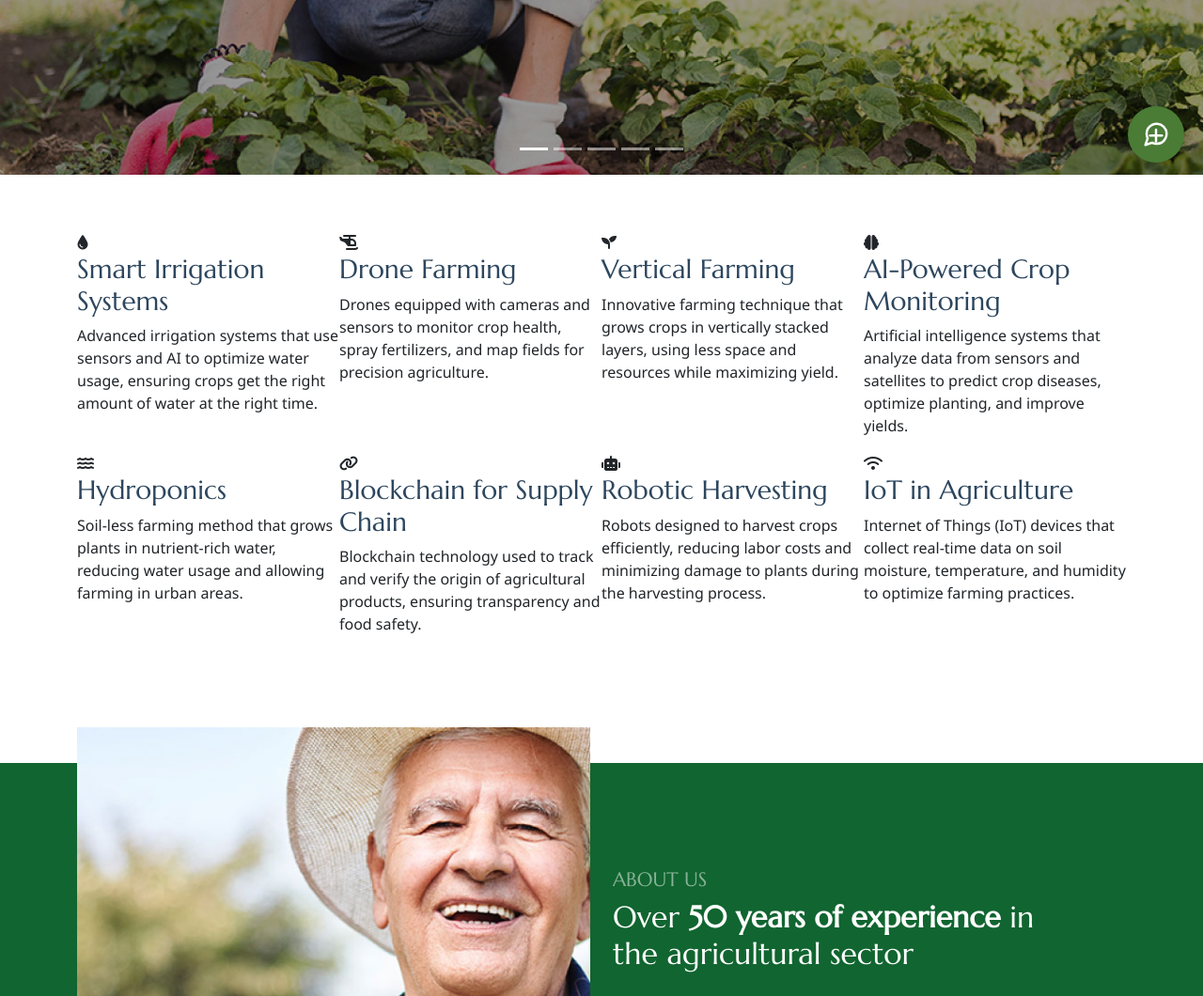
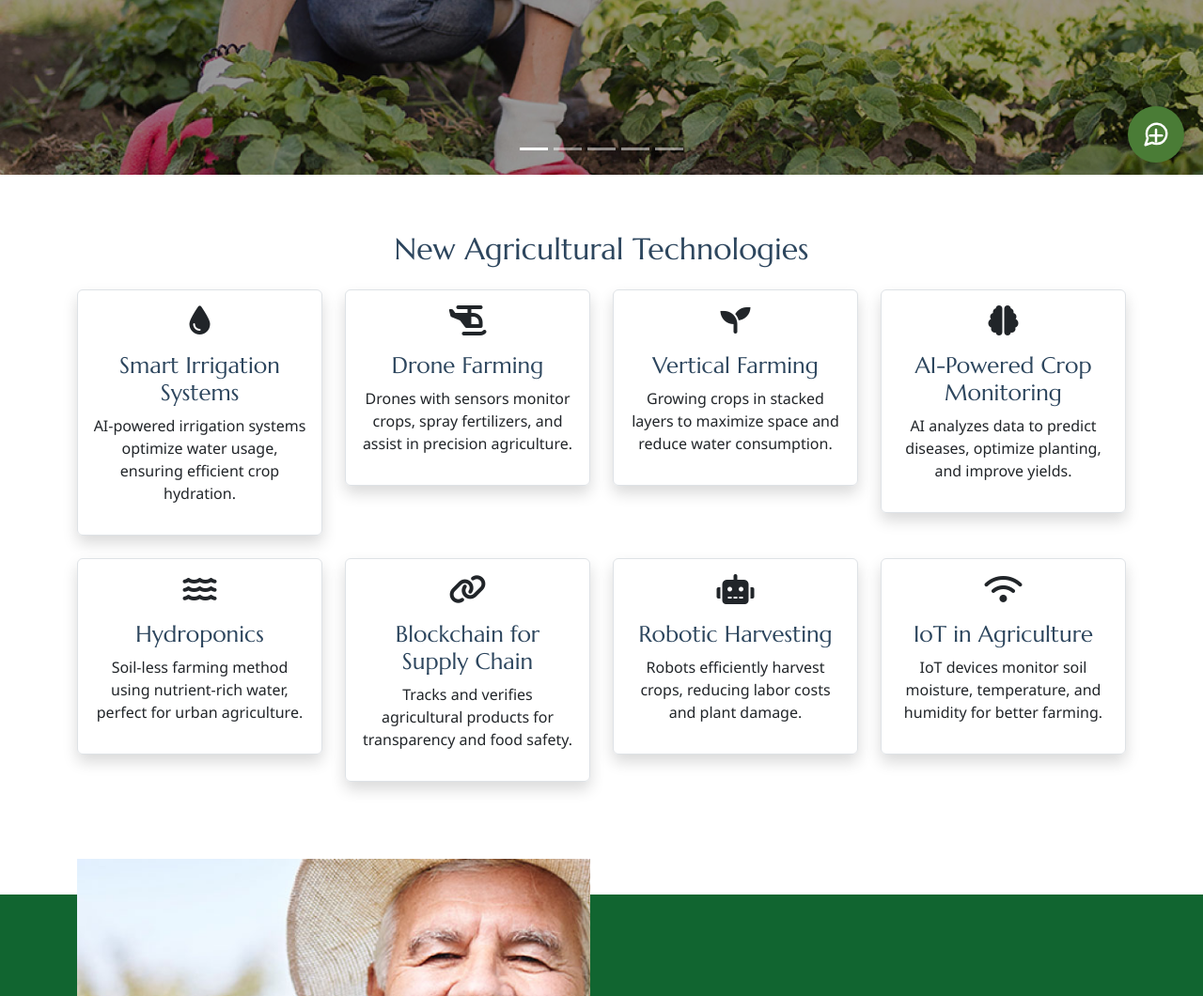
Before and after one commit to DhanushikaGit/Agriculture, a PHP site: page /The/home.php in a window 1280 px wide. Shown: the part 607-1667 px from the top of the page at 94% size. Run offline with PHP 8.4, Linux system fonts and the light colour scheme; data that the repository does not hold is empty.

Commit message:
8th commit

```diff
--- a/User/farming_tips.php
+++ b/User/farming_tips.php
@@ -379,7 +379,7 @@ div[id^="details-"]:target {
 <?php include 'chatbot.php'; ?>
     <div class="container mx-auto">
         <h1 class="text-3xl font-bold text-center mb-6">Quick and Useful Tips for Successful Farming</h1>
-        <img src="image.png" class="mx-auto mb-4 rounded-lg shadow-md" alt="Tips for successful farming" width="500">
+        <img src="./assets/img/anuradhapura4.jpg" class="mx-auto mb-4 rounded-lg shadow-md" alt="Tips for successful farming" width="500">
 
         <p class="text-gray-700 text-center mb-6">
             Farming may feel overwhelming at first, especially without proper planning. It's best to start small and learn gradually.
--- a/User/home.php
+++ b/User/home.php
@@ -107,109 +107,93 @@ if (!$result) {
 
     </section><!-- /Hero Section -->
 <!-- New Technology Grid Section -->
-<!-- New Technology Grid Section -->
 <section id="technology" class="technology section">
   <div class="container">
-    <div class="row g-0">
+    <h2 class="text-center mb-4">New Agricultural Technologies</h2>
+    <div class="row g-4">
       <!-- Tech 1 -->
       <div class="col-lg-3 col-md-6">
-        <div class="tech-item">
-          <div class="tech-icon">
-            <i class="fas fa-tint"></i> <!-- Font Awesome icon for water -->
+        <div class="tech-item text-center p-3 border rounded shadow">
+          <div class="tech-icon mb-3">
+            <i class="fas fa-tint fa-2x"></i>
           </div>
-          <h3 class="tech-heading">Smart Irrigation Systems</h3>
-          <p>
-            Advanced irrigation systems that use sensors and AI to optimize water usage, ensuring crops get the right amount of water at the right time.
-          </p>
+          <h4 class="tech-heading">Smart Irrigation Systems</h4>
+          <p>AI-powered irrigation systems optimize water usage, ensuring efficient crop hydration.</p>
         </div>
       </div>
       <!-- Tech 2 -->
       <div class="col-lg-3 col-md-6">
-        <div class="tech-item">
-          <div class="tech-icon">
-            <i class="fas fa-helicopter"></i> <!-- Font Awesome icon for drone -->
+        <div class="tech-item text-center p-3 border rounded shadow">
+          <div class="tech-icon mb-3">
+            <i class="fas fa-helicopter fa-2x"></i>
           </div>
-          <h3 class="tech-heading">Drone Farming</h3>
-          <p>
-            Drones equipped with cameras and sensors to monitor crop health, spray fertilizers, and map fields for precision agriculture.
-          </p>
+          <h4 class="tech-heading">Drone Farming</h4>
+          <p>Drones with sensors monitor crops, spray fertilizers, and assist in precision agriculture.</p>
         </div>
       </div>
       <!-- Tech 3 -->
       <div class="col-lg-3 col-md-6">
-        <div class="tech-item">
-          <div class="tech-icon">
-            <i class="fas fa-seedling"></i> <!-- Font Awesome icon for plants -->
+        <div class="tech-item text-center p-3 border rounded shadow">
+          <div class="tech-icon mb-3">
+            <i class="fas fa-seedling fa-2x"></i>
           </div>
-          <h3 class="tech-heading">Vertical Farming</h3>
-          <p>
-            Innovative farming technique that grows crops in vertically stacked layers, using less space and resources while maximizing yield.
-          </p>
+          <h4 class="tech-heading">Vertical Farming</h4>
+          <p>Growing crops in stacked layers to maximize space and reduce water consumption.</p>
         </div>
       </div>
       <!-- Tech 4 -->
       <div class="col-lg-3 col-md-6">
-        <div class="tech-item">
-          <div class="tech-icon">
-            <i class="fas fa-brain"></i> <!-- Font Awesome icon for AI -->
+        <div class="tech-item text-center p-3 border rounded shadow">
+          <div class="tech-icon mb-3">
+            <i class="fas fa-brain fa-2x"></i>
           </div>
-          <h3 class="tech-heading">AI-Powered Crop Monitoring</h3>
-          <p>
-            Artificial intelligence systems that analyze data from sensors and satellites to predict crop diseases, optimize planting, and improve yields.
-          </p>
+          <h4 class="tech-heading">AI-Powered Crop Monitoring</h4>
+          <p>AI analyzes data to predict diseases, optimize planting, and improve yields.</p>
         </div>
       </div>
       <!-- Tech 5 -->
       <div class="col-lg-3 col-md-6">
-        <div class="tech-item">
-          <div class="tech-icon">
-            <i class="fas fa-water"></i> <!-- Font Awesome icon for hydroponics -->
+        <div class="tech-item text-center p-3 border rounded shadow">
+          <div class="tech-icon mb-3">
+            <i class="fas fa-water fa-2x"></i>
           </div>
-          <h3 class="tech-heading">Hydroponics</h3>
-          <p>
-            Soil-less farming method that grows plants in nutrient-rich water, reducing water usage and allowing farming in urban areas.
-          </p>
+          <h4 class="tech-heading">Hydroponics</h4>
+          <p>Soil-less farming method using nutrient-rich water, perfect for urban agriculture.</p>
         </div>
       </div>
       <!-- Tech 6 -->
       <div class="col-lg-3 col-md-6">
-        <div class="tech-item">
-          <div class="tech-icon">
-            <i class="fas fa-link"></i> <!-- Font Awesome icon for blockchain -->
+        <div class="tech-item text-center p-3 border rounded shadow">
+          <div class="tech-icon mb-3">
+            <i class="fas fa-link fa-2x"></i>
           </div>
-          <h3 class="tech-heading">Blockchain for Supply Chain</h3>
-          <p>
-            Blockchain technology used to track and verify the origin of agricultural products, ensuring transparency and food safety.
-          </p>
+          <h4 class="tech-heading">Blockchain for Supply Chain</h4>
+          <p>Tracks and verifies agricultural products for transparency and food safety.</p>
         </div>
       </div>
       <!-- Tech 7 -->
       <div class="col-lg-3 col-md-6">
-        <div class="tech-item">
-          <div class="tech-icon">
-            <i class="fas fa-robot"></i> <!-- Font Awesome icon for robots -->
+        <div class="tech-item text-center p-3 border rounded shadow">
+          <div class="tech-icon mb-3">
+            <i class="fas fa-robot fa-2x"></i>
           </div>
-          <h3 class="tech-heading">Robotic Harvesting</h3>
-          <p>
-            Robots designed to harvest crops efficiently, reducing labor costs and minimizing damage to plants during the harvesting process.
-          </p>
+          <h4 class="tech-heading">Robotic Harvesting</h4>
+          <p>Robots efficiently harvest crops, reducing labor costs and plant damage.</p>
         </div>
       </div>
       <!-- Tech 8 -->
       <div class="col-lg-3 col-md-6">
-        <div class="tech-item">
-          <div class="tech-icon">
-            <i class="fas fa-wifi"></i> <!-- Font Awesome icon for IoT -->
+        <div class="tech-item text-center p-3 border rounded shadow">
+          <div class="tech-icon mb-3">
+            <i class="fas fa-wifi fa-2x"></i>
           </div>
-          <h3 class="tech-heading">IoT in Agriculture</h3>
-          <p>
-            Internet of Things (IoT) devices that collect real-time data on soil moisture, temperature, and humidity to optimize farming practices.
-          </p>
+          <h4 class="tech-heading">IoT in Agriculture</h4>
+          <p>IoT devices monitor soil moisture, temperature, and humidity for better farming.</p>
         </div>
       </div>
     </div>
   </div>
-</section><!-- /New Technology Grid Section -->
+</section>
 
 
 
--- a/admin/add_blog.php
+++ b/admin/add_blog.php
@@ -183,7 +183,7 @@ if (!$result) {
     </div>
 
     <footer class="w-full bg-white text-center p-4 mt-6">
-        <p class="text-gray-600">&copy; <?php echo date("Y"); ?> The Department of Agriculture Services. All rights reserved.</p>
+        <p class="text-gray-600">&copy; <?php echo date("Y"); ?> Agriculture Hub. All rights reserved.</p>
     </footer>
 
     <!-- AlpineJS for Dropdown Nav -->
--- a/admin/contact.php
+++ b/admin/contact.php
@@ -106,7 +106,7 @@ if (isset($_POST["reply_submit"])) {
     </style>
 </head>
 <body>
-    <h2>User Queries</h2>
+    <h2> Manage User Queries</h2>
     <table>
         <tr>
             <th>Name</th>
--- a/admin/dashbord.php
+++ b/admin/dashbord.php
@@ -549,7 +549,7 @@
     <?php include '../admin/admin_header.php'; ?>
     <!-- Content Area -->
     <div class="content">
-        <h1 class="page-title"><i class="fas fa-seedling"></i> Agriculture Department Dashboard</h1>
+
 
         <!-- Stat Cards -->
         <div class="dashboard-cards">
@@ -836,5 +836,9 @@
             }
         });
     </script>
+
+    <footer class="w-full bg-white text-center p-4 mt-6">
+        <p class="text-gray-600">&copy; <?php echo date("Y"); ?> Agriculture Hub. All rights reserved.</p>
+    </footer>
 </body>
 </html>
--- a/admin/user_manage.php
+++ b/admin/user_manage.php
@@ -140,7 +140,7 @@ if (!$result) {
 </head>
 <body>
 
-    <h1>User List</h1>
+    <h1> Manage User List</h1>
 
     <!-- Table to display users' data -->
     <table>
--- a/admin/water_manage.php
+++ b/admin/water_manage.php
@@ -84,7 +84,7 @@ $conn->close();
 </head>
 <body class="bg-gray-100 p-6">
     <div class="max-w-4xl mx-auto bg-white shadow-lg rounded-lg p-6">
-        <h2 class="text-2xl font-bold text-gray-800 text-center">Add Water Schedule</h2>
+        <h2 class="text-2xl font-bold text-gray-800 text-center">Manage Water Schedule</h2>
 
         <form method="post" class="bg-gray-50 p-4 rounded-lg shadow-md mt-4">
             <label class="block font-medium text-gray-600">Region:</label>
```
Also changed, not shown: User/farming_guildline.php (+12 -6 lines), User/view_videos.php (added, +141 -0 lines), admin/admin_manage_videos.php (added, +139 -0 lines), uploads/67e1884ebde1c.jpeg (added), uploads/67e188a15b7a0.jpeg (added), 1 other file.
